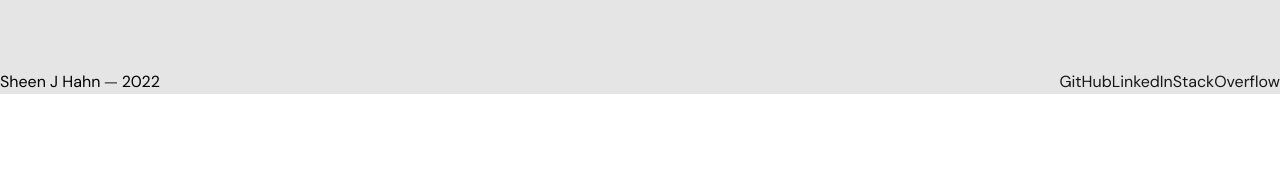
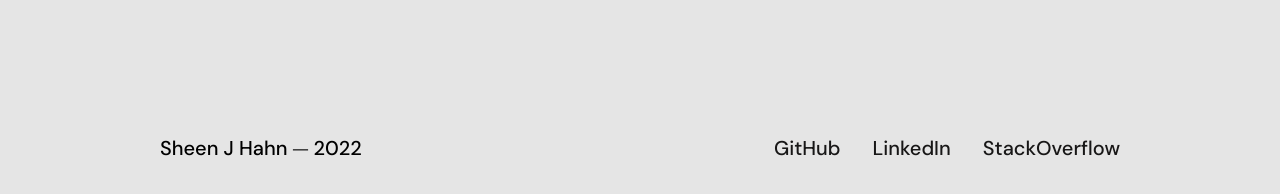
Before and after one commit to jhahnsheen/SJH-Portfolio-v4, a React (Create React App) app: page / in a window 1280 px wide. Shown: the part 604-798 px from the top of the page. Built offline with nearby package versions, Linux system fonts and the light colour scheme.

Commit message:
added footer styling

```diff
--- a/src/components/Footer.js
+++ b/src/components/Footer.js
@@ -2,14 +2,14 @@ import React from 'react';
 
 const Footer = () => {
   return (
-    <div className='flex justify-between'>
+    <div className='flex justify-between pl-40 pr-36 py-16 text-xl font-[500]'>
       <div>
         <h3>Sheen J Hahn ⏤ 2022</h3>
       </div>
-      <div className='flex justify-around'>
-        <a href='https://github.com/jhahnsheen'>GitHub</a>
-        <a href='https://www.linkedin.com/in/jhahnsheen/'>LinkedIn</a>
-        <a href='https://stackoverflow.com/users/17011588/jhahnsheen'>StackOverflow</a>
+      <div className='flex justify-between'>
+        <a className='mx-4' href='https://github.com/jhahnsheen'>GitHub</a>
+        <a className='mx-4' href='https://www.linkedin.com/in/jhahnsheen/'>LinkedIn</a>
+        <a className='mx-4' href='https://stackoverflow.com/users/17011588/jhahnsheen'>StackOverflow</a>
       </div>
     </div>
   );
--- a/src/index.css
+++ b/src/index.css
@@ -35,3 +35,5 @@ a.active {
   border-bottom: 2px solid black;
   padding-bottom: 4px;
 }
+
+::-webkit-scrollbar {display:none;}
```
